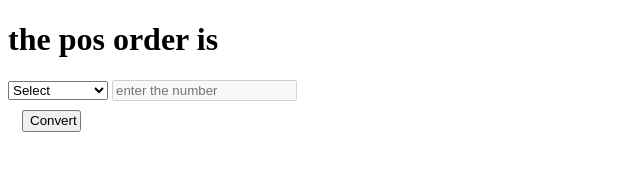
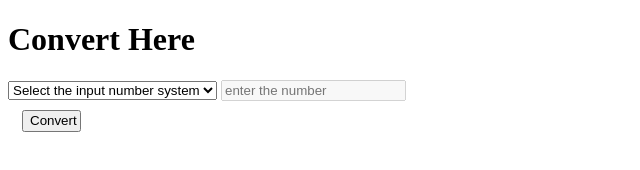
Before and after one commit to amanansari10106/amanansari10106.github.io, a plain HTML site: page index.html in a window 1280 px wide. Shown: the whole page, without its empty margins (0-640 px from the left). Drawn offline with Linux system fonts and the light colour scheme.

Commit message:
Update index.html

```diff
--- a/index.html
+++ b/index.html
@@ -17,11 +17,12 @@
 <body>
 
     <h1>
-        the pos order is
+        Convert Here
     </h1>
     <form id="formid">
+
     <select id="one" onchange="getddl()">
-        <option value="1">Select</option>
+        <option value="1">Select the input number system</option>
         <option value="2">Binary</option>
         <option value="8">octal</option>
         <option value="10">Decimal</option>
@@ -29,9 +30,9 @@
 
 
       </select>
-    <!-- <input type="number">number</input> -->
+
     <label id="label">
-        <!-- <b>select the input base</b> -->
+
         <input type="number" placeholder="enter the number" id="inp" disabled> </input>
     </label>
 
@@ -50,7 +51,7 @@
 
         if(formid.one[formid.one.selectedIndex].value == 16){
 
-        document.getElementById('label').innerHTML = ('<input type="text" placeholder="enter the alpha-numeric" id="inp"> hello</input>')
+        document.getElementById('label').innerHTML = ('<input type="text" placeholder="enter the alpha-numeric" id="inp"></input>')
         }
         else{
 
```
